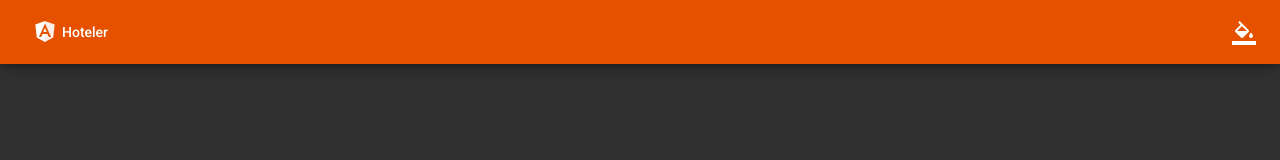
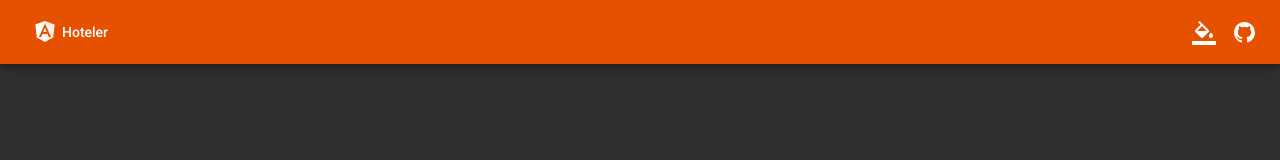
Before and after one commit to damingerdai/hoteler-web, an Angular app: page /login in a window 1280 px wide. Shown: the top 160 px of the page. Built offline with nearby package versions, Linux system fonts and the light colour scheme.

Commit message:
feat: 添加github的链接和logo

```diff
--- a/src/app/shared/components/navbar/_navbar-theme.scss
+++ b/src/app/shared/components/navbar/_navbar-theme.scss
@@ -7,7 +7,7 @@
   $foreground: map.get($theme, foreground);
 
   app-navbar {
-    a.docs-button {
+    a.hoteler-button {
       &:hover {
         background: {
           color: rgba(0, 0, 0, 0.4)
--- a/src/app/shared/components/navbar/navbar.component.html
+++ b/src/app/shared/components/navbar/navbar.component.html
@@ -1,7 +1,7 @@
 <mat-toolbar color="primary" aria-label="Top Toolbar">
   <a
     mat-button
-    class="docs-button"
+    class="hoteler-button"
     routerLink="/"
     aria-label="Angular Material"
   >
@@ -13,16 +13,28 @@
     <span>Hoteler</span>
   </a>
   <ng-container *ngIf="!isMobile && username">
-    <a mat-button class="docs-button" routerLink="dashboard"> 仪表盘 </a>
-    <a mat-button class="docs-button" routerLink="customer"> 客户信息 </a>
-    <a mat-button class="docs-button" routerLink="room"> 房间信息 </a>
+    <a mat-button class="hoteler-button" routerLink="dashboard"> 仪表盘 </a>
+    <a mat-button class="hoteler-button" routerLink="customer"> 客户信息 </a>
+    <a mat-button class="hoteler-button" routerLink="room"> 房间信息 </a>
   </ng-container>
 
   <div flexSpacer></div>
   <app-theme-picker></app-theme-picker>
   <a
+    mat-icon-button
+    class="hoteler-button"
+    href="https://github.com/damingerdai/hoteler"
+    aria-label="GitHub Repository"
+  >
+    <img
+      class="hoteler-angular-logo"
+      src="../../../assets/img/github-circle-white-transparent.svg"
+      alt="hoteler"
+    />
+  </a>
+  <a
     mat-button
-    class="docs-button"
+    class="hoteler-button"
     [matMenuTriggerFor]="menu"
     aria-label="user profile"
     *ngIf="username"
@@ -45,11 +57,13 @@
   aria-label="Section Nav Bar"
   *ngIf="isMobile && username"
 >
-  <a mat-button class="docs-button navbar-link" routerLink="dashboard">
+  <a mat-button class="hoteler-button navbar-link" routerLink="dashboard">
     仪表盘
   </a>
-  <a mat-button class="docs-button navbar-link" routerLink="customer">
+  <a mat-button class="hoteler-button navbar-link" routerLink="customer">
     客户信息
   </a>
-  <a mat-button class="docs-button navbar-link" routerLink="room"> 房间信息 </a>
+  <a mat-button class="hoteler-button navbar-link" routerLink="room">
+    房间信息
+  </a>
 </mat-toolbar>
--- a/src/app/shared/components/navbar/navbar.component.scss
+++ b/src/app/shared/components/navbar/navbar.component.scss
@@ -9,6 +9,12 @@ mat-toolbar {
       margin: 0 4px 3px 0;
       vertical-align: middle;
   }
+
+  .hoteler-angular-logo {
+    height: 21px;
+    margin: 0 7px 2px 7px;
+    vertical-align: middle;
+  }
 }
 
 .navbar-link {
--- a/src/styles/_general.scss
+++ b/src/styles/_general.scss
@@ -7,3 +7,8 @@ body { margin: 0; font-family: Roboto, "Helvetica Neue", sans-serif; }
     top: 10px !important;
   };
 }
+
+
+.hoteler-button[md-button], .hoteler-button[md-raised-button] {
+  text-transform: uppercase;
+}
```
Also changed, not shown: src/assets/img/github-circle-white-transparent.svg (added).
